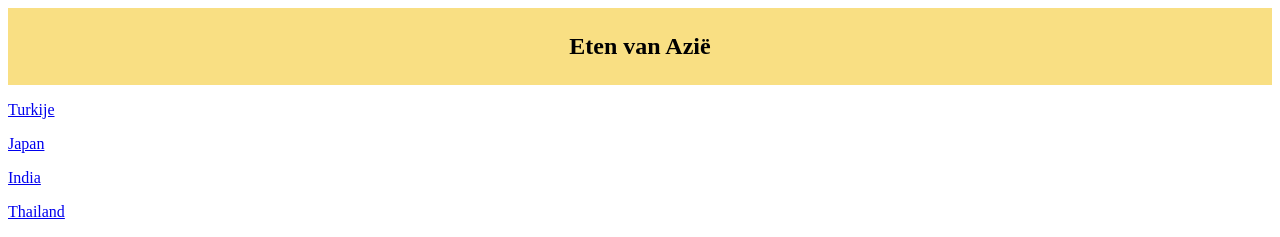
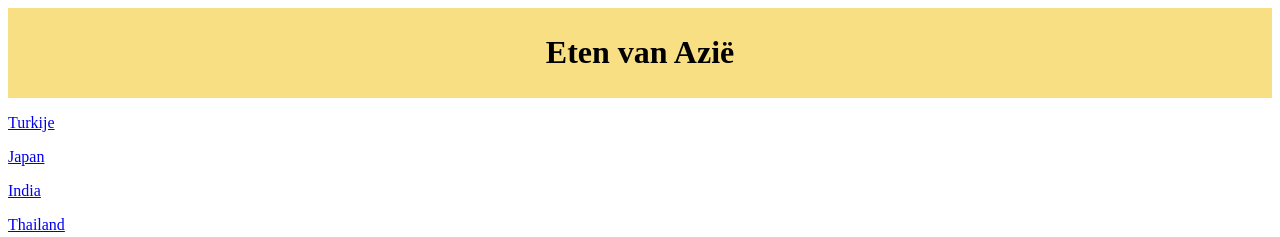
Before and after one commit to hannahgloria2020/hannahgloria2020.github.io, a plain HTML site: page index.html in a window 1280 px wide. Shown: the top 237 px of the page. Drawn offline with Linux system fonts and the light colour scheme.

Commit message:
Update index.html

```diff
--- a/index.html
+++ b/index.html
@@ -24,7 +24,7 @@ img {
 
 <div class="center">
 <header>
-<h2> Eten van Azië </h2>
+<h1> Eten van Azië </h1>
 </header>
 </div>
 <div class="clearfix grpelem" id="pu140"><!-- group -->
```
